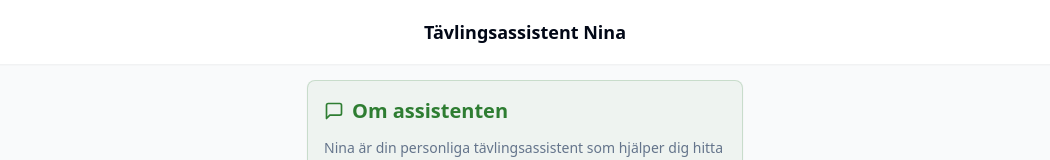
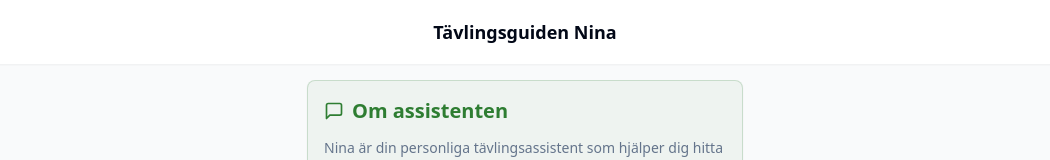
Before and after one commit to runemalm/orientera-mobile, a React (Vite) app: page /assistant in a window 1280 px wide. Shown: the top 160 px of the page, without its empty margins (115-1165 px from the left). Built offline with nearby package versions, Linux system fonts and the light colour scheme.

Commit message:
Rename Assistant Page
Rename the assistant page title.

```diff
--- a/src/pages/AssistantPage.tsx
+++ b/src/pages/AssistantPage.tsx
@@ -17,7 +17,7 @@ const AssistantPage = () => {
 
   return (
     <MobileLayout
-      title="Tävlingsassistent Nina"
+      title="Tävlingsguiden Nina"
       fullHeight
     >
       <div className="flex flex-col h-full">
```
